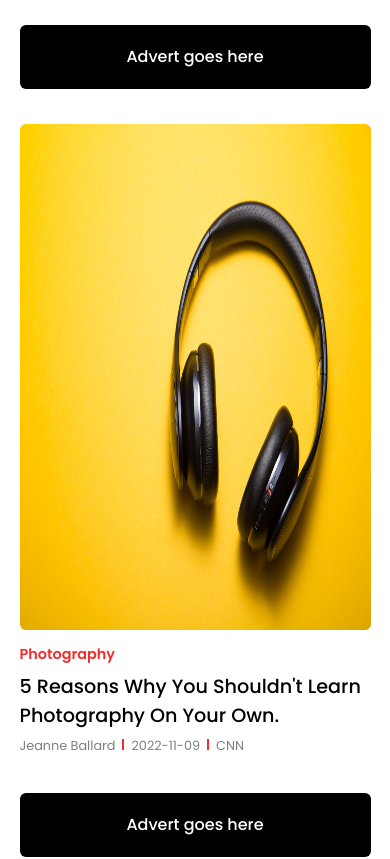
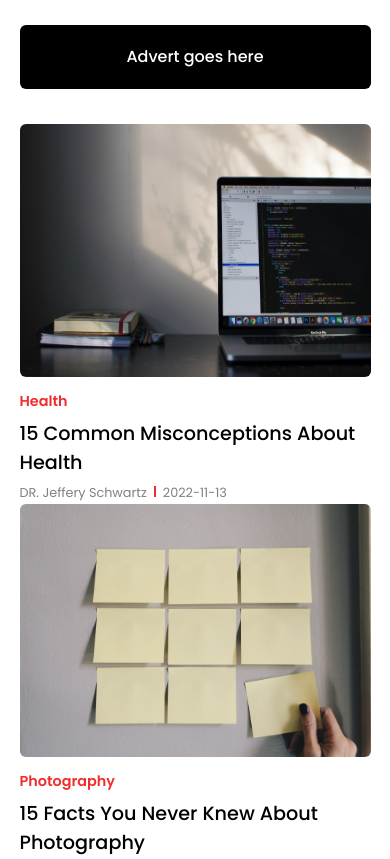
Before and after one commit to Fareed0001/thehivemedia, a Next.js app: page / in a window 390 px wide. Shown: the part 900-1759 px from the top of the page. Built offline with nearby package versions, Linux system fonts and the light colour scheme.

Commit message:
second div done

```diff
--- a/src/components/Card/CategoryCard.jsx
+++ b/src/components/Card/CategoryCard.jsx
@@ -1,12 +1,9 @@
-
 import React from "react";
-import { CardActionArea } from '@mui/material';
+import { CardActionArea, Grid } from '@mui/material';
 import { PostData } from "@/Data/Post";
 import { CategoryCardImage } from "../Card/CardImage";
 import { CardTextDiv } from "../Card/CardTextDiv";
 import styles from "@/styles/card.module.css";
-import { Grid } from '@mui/material';
-
 
 function CategoryCard() {
     // Check if PostData is defined and not empty
@@ -14,29 +11,35 @@ function CategoryCard() {
         return <p>No posts available</p>;
     }
 
-    // Get the first post from the array
-    const categoryFirstPost = PostData[0];
+    // Get the first six posts from the array
+    const posts = PostData.slice(4, 10);
 
     // Function to generate card link
     const generateCardLink = (post) => `/${post.category}/${post.title}`;
 
     return (
-        <Grid item xs={12} sm={6} md={6} lg={3} className={styles.homePageFirstDivLargeCardDiv}>
-            <div className={styles.categoryCardDiv}>
-                <CardActionArea href={generateCardLink(categoryFirstPost)}>
+        <Grid container className={styles.categoryCardDiv}>
+            {posts.map((post, index) => (
+                <Grid item xs={12} sm={6} md={4} lg={4} key={post.id} className={styles.categoryCardCol}>
+                        <CardActionArea
+                            key={index}
+                            href={generateCardLink(post)}
+                            className={styles.categoryCardActionArea}
+                        >
                             <CategoryCardImage
                                 altText="Test image"
-                        imagePath={categoryFirstPost.image}
+                                imagePath={post.image}
                             />
                             <CardTextDiv
-                        category={categoryFirstPost.category}
-                        title={categoryFirstPost.title}
-                        author={categoryFirstPost.author}
-                        date={categoryFirstPost.date}
-                        source={categoryFirstPost.source}
+                                category={post.category}
+                                title={post.title}
+                                author={post.author}
+                                date={post.date}
+                                source={post.source}
                             />
                         </CardActionArea>
-            </div>
+                </Grid>
+            ))}
             </Grid>
     );
 }
--- a/src/components/HomePage/HomePageSecondDiv.jsx
+++ b/src/components/HomePage/HomePageSecondDiv.jsx
@@ -1,15 +1,19 @@
 import React from "react";
 import styles from '@/styles/homepage.module.css';
-import { Grid } from '@mui/material';
 import CategoryCard from "../Card/CategoryCard";
+import Link from 'next/link';
+import { FaRegArrowAltCircleRight } from "react-icons/fa";
 
 
 function HomePageSecondDiv() {
 
     return (
-        <Grid container className={styles.homePageFirstDiv}>
+        <div className={styles.homePageSecondDiv}>
             <CategoryCard />
-        </Grid>
+            <Link href=''>
+                <p className={styles.viewMore}>VIEW MORE LATEST NEWS <FaRegArrowAltCircleRight /></p>
+            </Link>
+        </div>
     );
 
 }
--- a/src/styles/card.module.css
+++ b/src/styles/card.module.css
@@ -27,7 +27,7 @@
 
 .categoryCardImage {
     width: 100%;
-    height: 60vh;
+    height: 40vh;
     border-radius: 6px;
     -webkit-border-radius: 6px;
     -moz-border-radius: 6px;
@@ -131,6 +131,19 @@
 
 /* imageLeftContentRightDiv */
 
+/* CategoryCard */
+
+.categoryCardDiv {
+    justify-content: space-between;
+}
+
+.categoryCardActionArea {
+    width: 90%;
+    margin: auto auto 10%;
+    border-radius: 6px;
+}
+
+/* CategoryCard */
 
 
 
@@ -142,7 +155,7 @@
 @media screen and (max-width: 991px) {
 
     /* ImageTopContentBottomImage  */
-    .imageTopContentBottomImage {
+    .imageTopContentBottomImage, .categoryCardImage {
         height: 55vh;
     }
 
@@ -170,8 +183,8 @@
 @media screen and (max-width: 767px) {
 
     /* ImageTopContentBottomImage  */
-    .imageTopContentBottomImage {
-        height: 40vh;
+    .imageTopContentBottomImage, .categoryCardImage {
+        height: 35vh;
     }
 
     /* ImageTopContentBottomImage */
@@ -197,7 +210,7 @@
 @media screen and (max-width: 479px) {
 
     /* ImageTopContentBottomImage  */
-    .imageTopContentBottomImage {
+    .imageTopContentBottomImage, .categoryCardImage {
         height: 30vh;
     }
 
@@ -263,6 +276,21 @@
 
     /* SMALL CARD TEXT DIV  */
 
+
+    /* CategoryCard */
+
+    .categoryCardDiv {
+        justify-content: space-between;
+    }
+
+    .categoryCardActionArea {
+        width: 100%;
+        margin: auto auto 10%;
+        border-radius: 6px;
+    }
+
+    /* CategoryCard */
+
 }
 
 
--- a/src/styles/homepage.module.css
+++ b/src/styles/homepage.module.css
@@ -13,6 +13,20 @@
 }
 
 /* HomePageFirstDiv */
+
+/* HomePageSecondDiv */
+
+.homePageSecondDiv .viewMore {
+    color: var(--secondary-color);
+    padding: 0 0 0 2%;
+    display: inline-block;
+}
+
+.homePageSecondDiv .viewMore:hover {
+    color: var(--primary-color);
+}
+
+/* HomePageSecondDiv */
 
 
 
@@ -38,6 +52,23 @@
 /* start of phone styles 479 and below */
 @media screen and (max-width: 479px) {
 
+
+
+/* HomePageSecondDiv */
+
+.homePageSecondDiv .viewMore {
+    color: var(--secondary-color);
+    padding: 0;
+    margin: 0;
+    display: inline-block;
+}
+
+.homePageSecondDiv .viewMore:hover {
+    color: var(--primary-color);
+}
+
+/* HomePageSecondDiv */
+
 }
 
 
```
Lines whose indentation alone changed are shown as unchanged.
